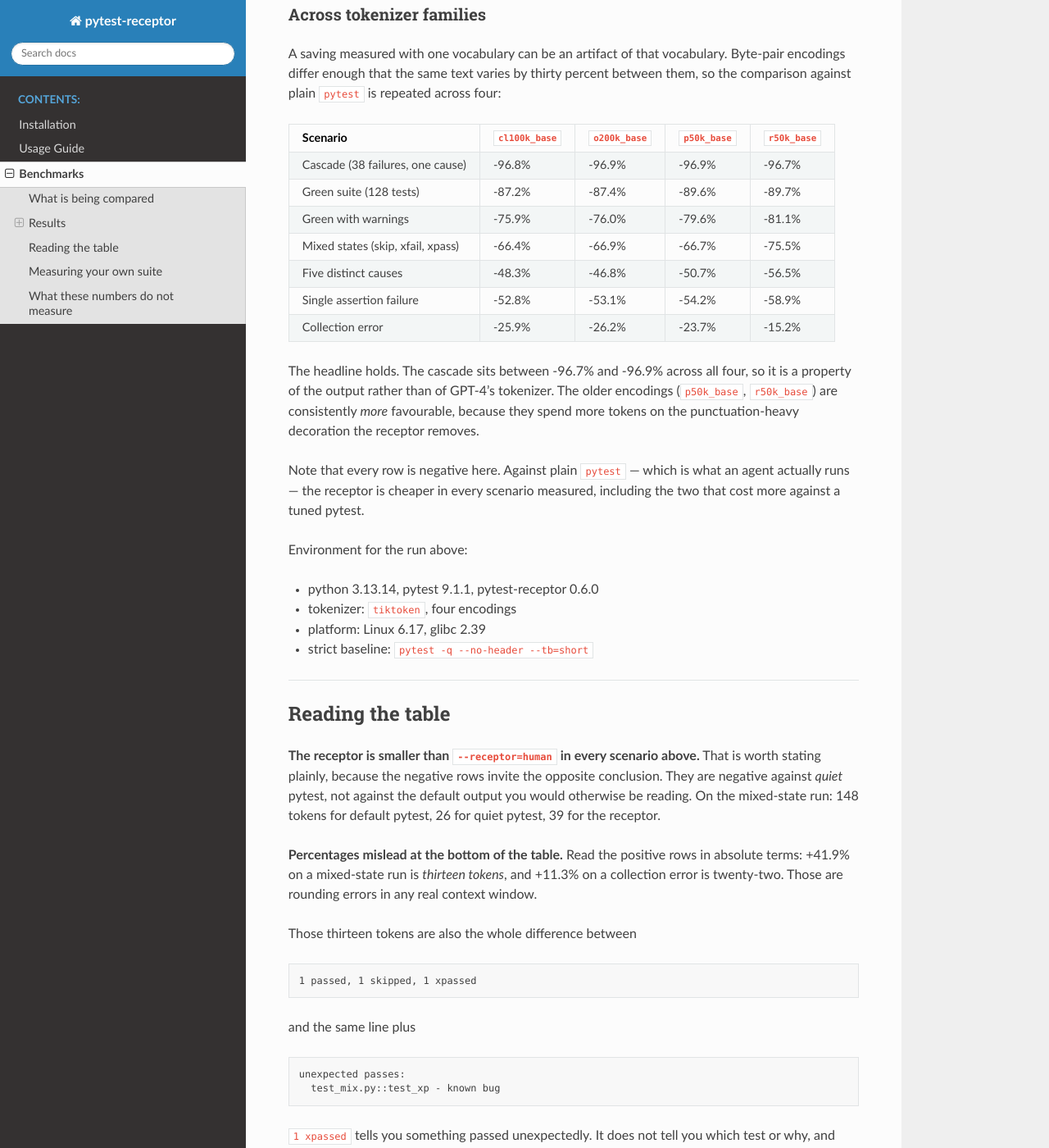
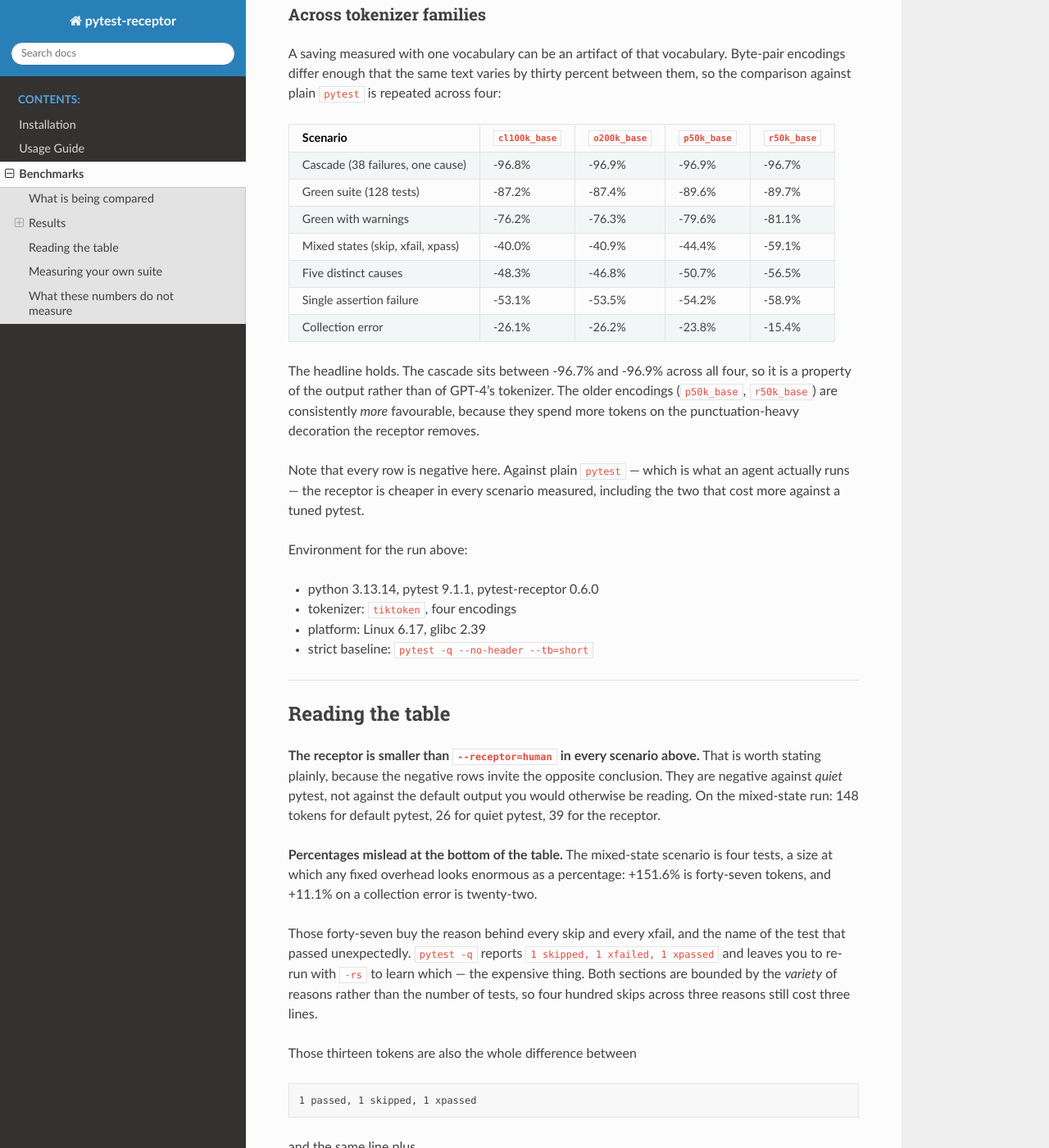
Before and after one commit to uibcdf/pytest-receptor, a Sphinx documentation site: the page built from docs/benchmarks.md, in a window 1280 px wide and 1400 px high, scrolled down 1909 px. Shown: the whole window at 82% size. Built offline with Sphinx 7.4.7 and the Read the Docs theme 3.1.0, drawn with Linux system fonts in a browser that asks for light colours; some of the changed text lies outside the part shown.

Commit message:
docs: republish every figure after the grouping changes
Today's grouping work -- parametrized failures collapsing into one cause, cause
chains, skip and xfail grouping -- moved the numbers, and the published tables
were measured before it. Shipping a brief whose figures do not reproduce would
be the fastest way to lose the pilot's trust.

Every table in the README and both docs pages is now regenerated from a fresh
run of the harness, including the tokenizer-family and scale tables.

The mixed-states row is the one that moved a lot: +41.9% to +151.6%, which is
forty-seven tokens on a four-test scenario. That is the cost of naming the
reason behind each skip and xfail rather than counting them, and the prose now
says so rather than leaving a number that looks alarming. `pytest -q` reports
"1 skipped, 1 xfailed, 1 xpassed" and leaves you to re-run with -rs to learn
which, which is the expensive outcome this project exists to avoid. Both
sections are bounded by the variety of reasons rather than the number of tests.

```diff
--- a/docs/benchmarks.md
+++ b/docs/benchmarks.md
@@ -33,13 +33,13 @@
 
 | Scenario | `pytest` | tuned pytest | `--tb=line` | `--receptor=llm` | Change |
 | :--- | ---: | ---: | ---: | ---: | ---: |
-| Cascade (38 failures, one cause) | 3304 | 2863 | 1989 | **106** | -96.3% |
-| Green with warnings | 191 | 92 | 92 | **46** | -50.0% |
+| Cascade (38 failures, one cause) | 3305 | 2863 | 1989 | **106** | -96.3% |
+| Green with warnings | 195 | 94 | 94 | **46** | -51.1% |
 | Five distinct causes | 410 | 316 | 238 | **212** | -32.9% |
 | Green suite (128 tests) | 125 | 23 | 23 | **16** | -30.4% |
-| Single assertion failure | 354 | 197 | 227 | **167** | -15.2% |
-| Collection error | 293 | 195 | 195 | **217** | +11.3% |
-| Mixed states (skip, xfail, xpass) | 131 | 31 | 31 | **44** | +41.9% |
+| Single assertion failure | 356 | 197 | 229 | **167** | -15.2% |
+| Collection error | 299 | 198 | 198 | **220** | +11.1% |
+| Mixed states (skip, xfail, xpass) | 130 | 31 | 31 | **78** | +151.6% |
 
 The `Change` column compares against tuned pytest, the strict baseline.
 
@@ -85,11 +85,11 @@
 | :--- | ---: | ---: | ---: | ---: |
 | Cascade (38 failures, one cause) | -96.8% | -96.9% | -96.9% | -96.7% |
 | Green suite (128 tests) | -87.2% | -87.4% | -89.6% | -89.7% |
-| Green with warnings | -75.9% | -76.0% | -79.6% | -81.1% |
-| Mixed states (skip, xfail, xpass) | -66.4% | -66.9% | -66.7% | -75.5% |
+| Green with warnings | -76.2% | -76.3% | -79.6% | -81.1% |
+| Mixed states (skip, xfail, xpass) | -40.0% | -40.9% | -44.4% | -59.1% |
 | Five distinct causes | -48.3% | -46.8% | -50.7% | -56.5% |
-| Single assertion failure | -52.8% | -53.1% | -54.2% | -58.9% |
-| Collection error | -25.9% | -26.2% | -23.7% | -15.2% |
+| Single assertion failure | -53.1% | -53.5% | -54.2% | -58.9% |
+| Collection error | -26.1% | -26.2% | -23.8% | -15.4% |
 
 The headline holds. The cascade sits between -96.7% and -96.9% across all four,
 so it is a property of the output rather than of GPT-4's tokenizer. The older
@@ -117,10 +117,16 @@
 output you would otherwise be reading. On the mixed-state run: 148 tokens for
 default pytest, 26 for quiet pytest, 39 for the receptor.
 
-**Percentages mislead at the bottom of the table.** Read the positive rows in
-absolute terms: +41.9% on a mixed-state run is *thirteen tokens*, and +11.3% on
-a collection error is twenty-two. Those are rounding errors in any real context
-window.
+**Percentages mislead at the bottom of the table.** The mixed-state scenario is
+four tests, a size at which any fixed overhead looks enormous as a percentage:
++151.6% is forty-seven tokens, and +11.1% on a collection error is twenty-two.
+
+Those forty-seven buy the reason behind every skip and every xfail, and the name
+of the test that passed unexpectedly. `pytest -q` reports `1 skipped, 1 xfailed,
+1 xpassed` and leaves you to re-run with `-rs` to learn which — the expensive
+thing. Both sections are bounded by the *variety* of reasons rather than the
+number of tests, so four hundred skips across three reasons still cost three
+lines.
 
 Those thirteen tokens are also the whole difference between
 
```
Also changed, not shown: other parts of docs/benchmarks.md (+3 -3 lines), README.md (+16 -14 lines), 1 other file.
